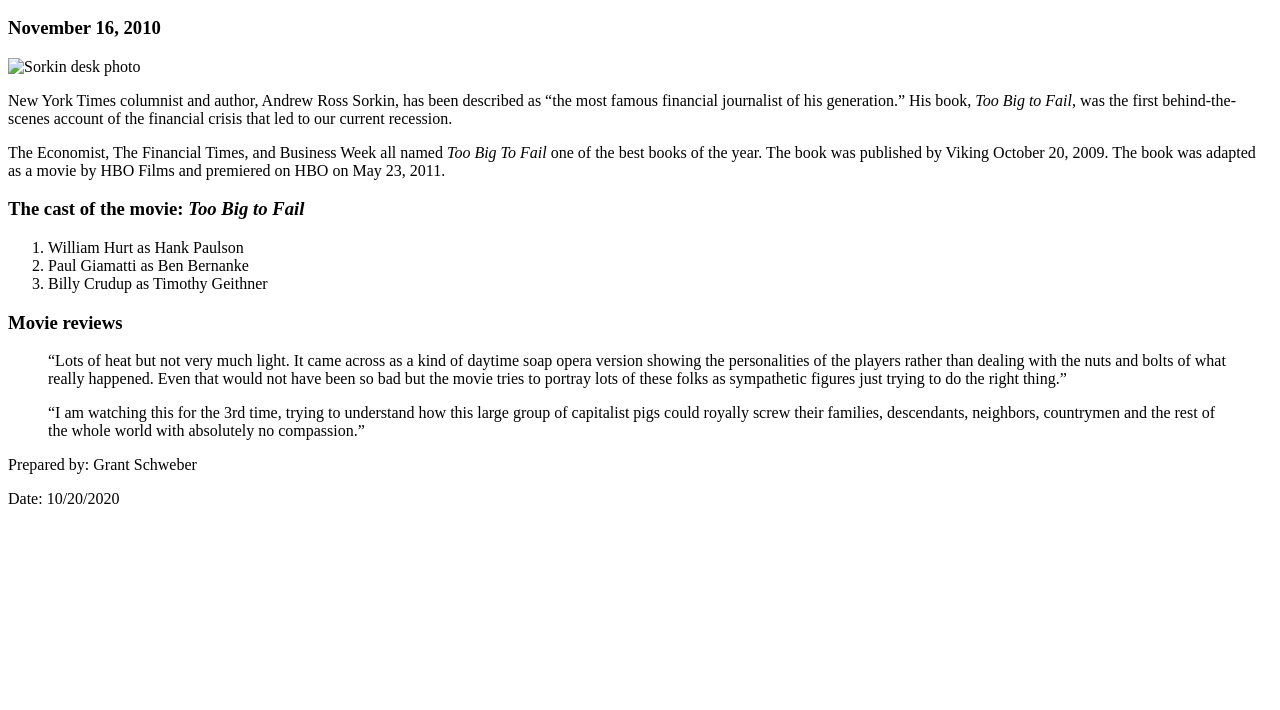
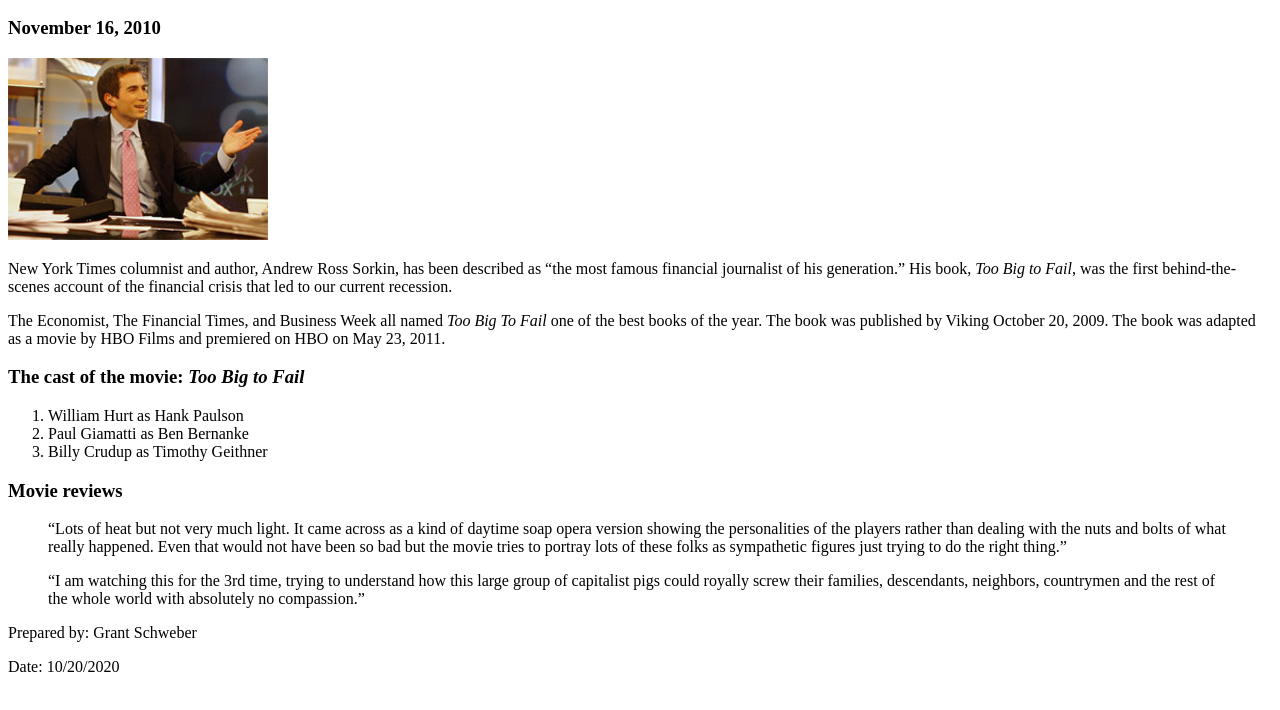
Before and after one commit to gschweber12/A12, a plain HTML site: page speakers/sorkin.html in a window 1280 px wide. Shown: the part 50-760 px from the top of the page. Drawn offline with Linux system fonts and the light colour scheme.

```diff
--- a/speakers/sorkin.html
+++ b/speakers/sorkin.html
@@ -10,7 +10,7 @@
 	<header>
 		<h2>Andrew Ross Sorkin, author of <i>Too Big to Fail</i></h2>
 		<h3>November 16, 2010</h3>
-		<img src="images/sorkin_desk260.jpg" alt="Sorkin desk photo">
+		<img src="../images/sorkin_desk260.jpg" alt="Sorkin desk photo">
 	</header>
 
 	<main>
```
Also changed, not shown: images/sorkin_desk260.jpg (added).
